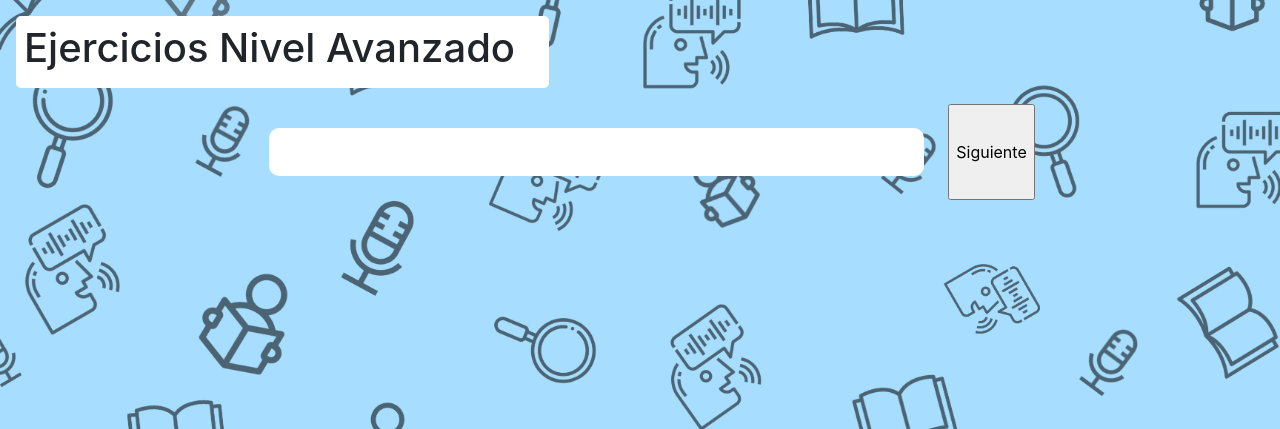
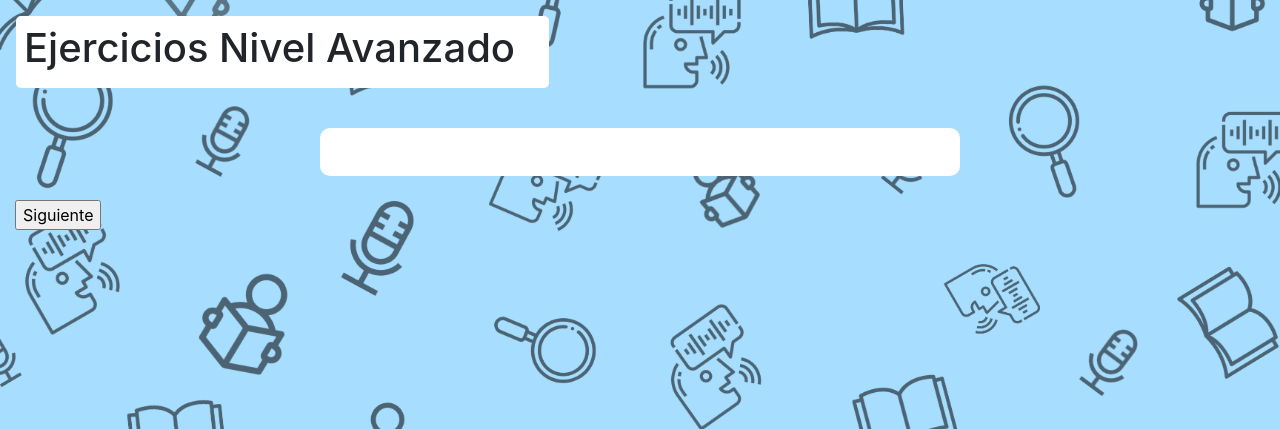
Before and after one commit to KattyGZC/RPP, a Django app: template polls/templates/ejercicios.html in a window 1280 px wide. Shown: the part 79-508 px from the top of the page. Run offline with Django 3.2, Linux system fonts and the light colour scheme; the template is opened without the code that fills it: values that come from a table or form of the project are taken from there, others are empty; data comes from the database, SQL or seed files in the repository; both versions use the stored data as it was after the commit; some libraries are stand-ins or nearby versions.

Commit message:
Adición de ejercicios

```diff
--- a/polls/templates/ejercicios.html
+++ b/polls/templates/ejercicios.html
@@ -10,9 +10,11 @@
                 <h1>Ejercicios Nivel Avanzado</h1>
         {% endif %}
     </div>
-    <div class="row justify-content-center">
-        <h4 id='exe' class="col-6" style="background-color: #ffffff; padding: 1em; margin: 1em;
-        border-radius: 10px; font-style: italic; text-align: center;"></h4>
+    <div class="col-12 justify-content-center">
+        <div class="row justify-content-center">
+            <h4 id='exe' class="col-6" style="background-color: #ffffff; padding: 1em; margin: 1em;
+            border-radius: 10px; font-style: italic; text-align: center;"></h4>
+        </div>
         <input type="button" value="Siguiente" onclick="show_exercise()">
     </div>
 
@@ -22,7 +24,6 @@
         json_exe = json_exe.replace(regex, '"')
         json_exe = JSON.parse(json_exe)
         console.log(json_exe)
-
         var exe = document.getElementById('exe');
         json_exe = json_exe.sort(()=>{return Math.random()-0.5})
         show_exercise()
--- a/polls/views.py
+++ b/polls/views.py
@@ -3,7 +3,6 @@ from django.contrib.auth import login as do_login
 from django.core import serializers
 from .models import  Profile, Level, Exercise, Score
 from .forms import UCFWithOthers, UEditF, ProfileForm
-import json
 
 def error_404_view(request):
     return render(request, '404.html')
```
Also changed, not shown: polls/models.py (+3 -4 lines), db.sqlite3, 1 other file.
